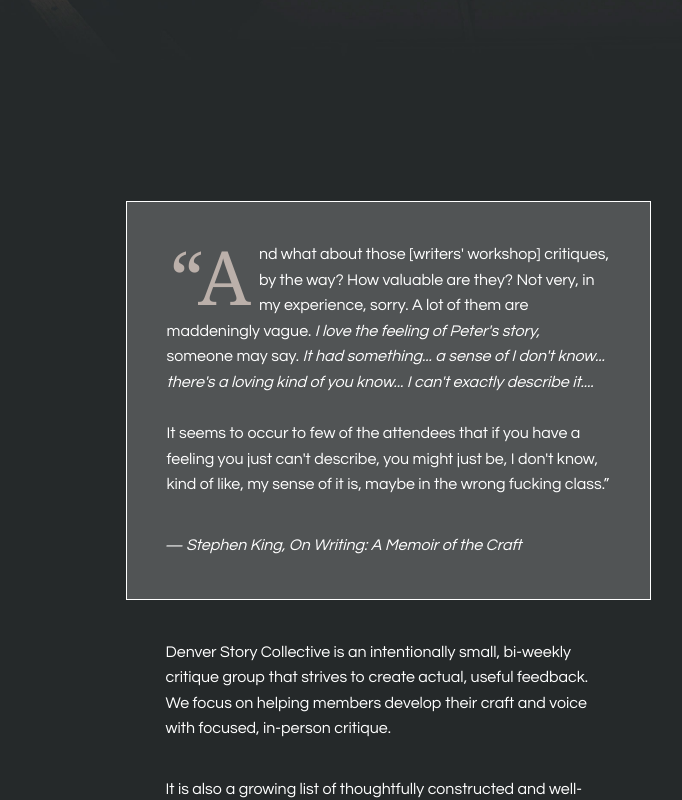
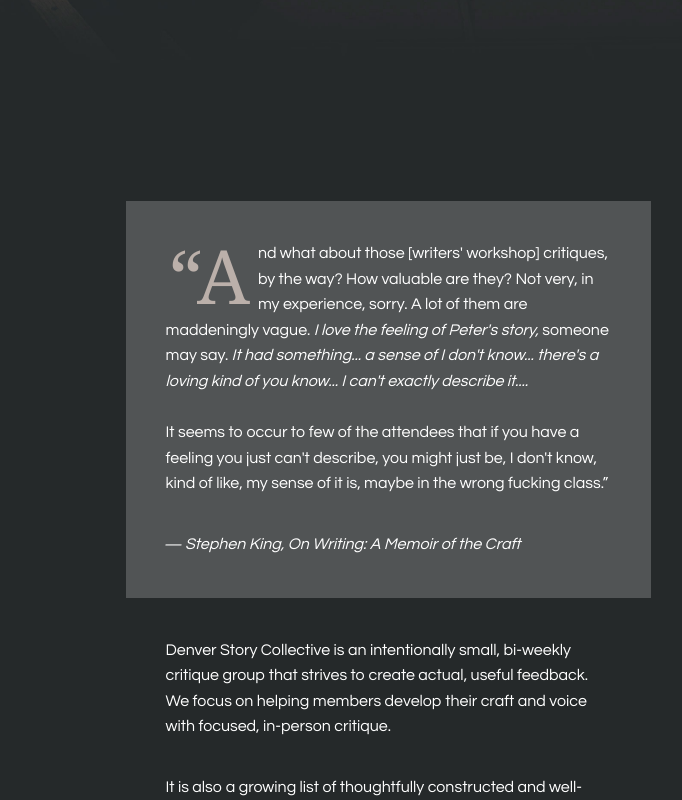
Before and after one commit to nickandersonr/denverstory, a plain HTML site: page index.html in a window 1280 px wide. Shown: the part 699-1499 px from the top of the page, without its empty margins (252-934 px from the left). Drawn offline with Linux system fonts and the light colour scheme; some packages are replaced by stand-ins of ours.

Commit message:
removed border from quote

```diff
--- a/css/style.css
+++ b/css/style.css
@@ -54,7 +54,6 @@ p {
     text-align: left;
     width: 70%;
     padding: 40px;
-    border: 1px solid #FFF;
     margin: 0 auto;
 }
 .quote p:first-child:first-letter {
```
